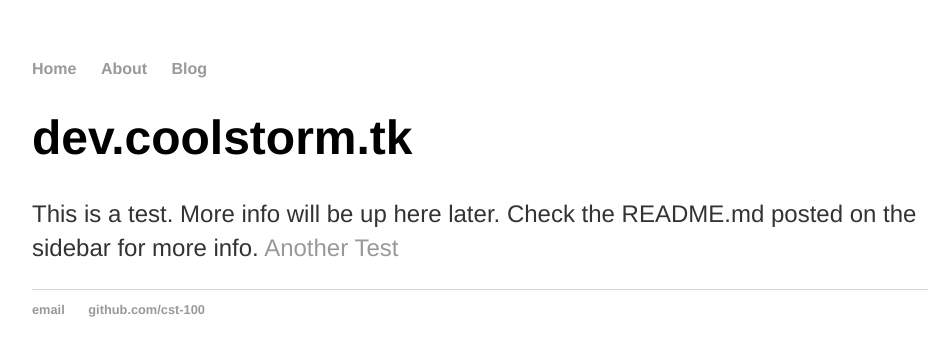
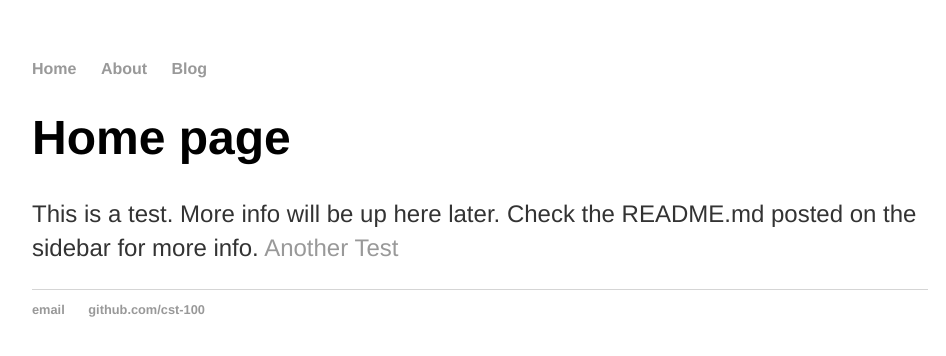
Before and after one commit to CST-100/Launchrats-West-Coast, a Jekyll site: the page built from index.html, in a window 1280 px wide. Shown: the top 356 px of the page, without its empty margins (160-1106 px from the left). Built offline with Jekyll 4.4.1, drawn with Linux system fonts in a browser that asks for light colours.

Commit message:
Update index.html

```diff
--- a/index.html
+++ b/index.html
@@ -3,6 +3,6 @@ layout: default
 title: LaunchRats West Coast
 ---
 <div class="blurb">
-  <h1> dev.coolstorm.tk </h1>
+  <h1> Home page </h1>
   <p> This is a test. More info will be up here later. Check the README.md posted on the sidebar for more info. <a href="/about">Another Test</a></p>
   </div><!-- /.blurb -->
```
